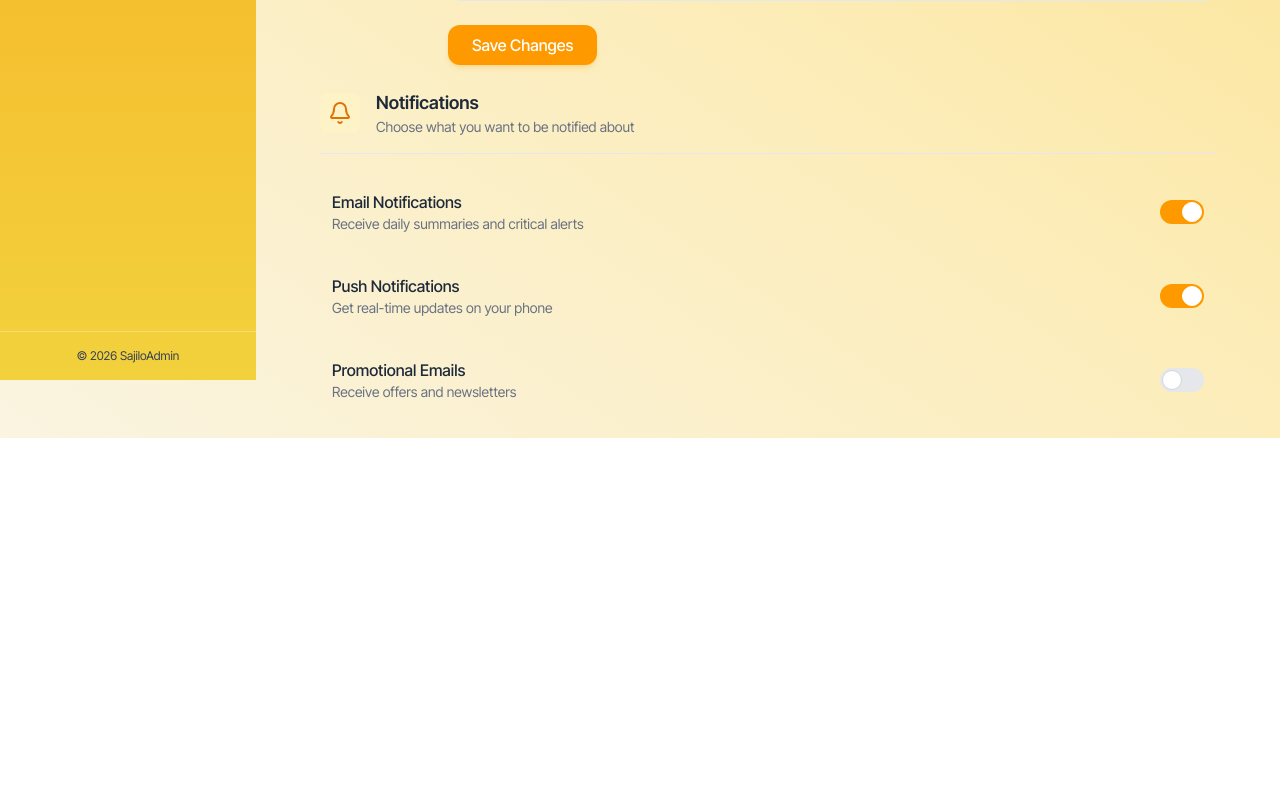
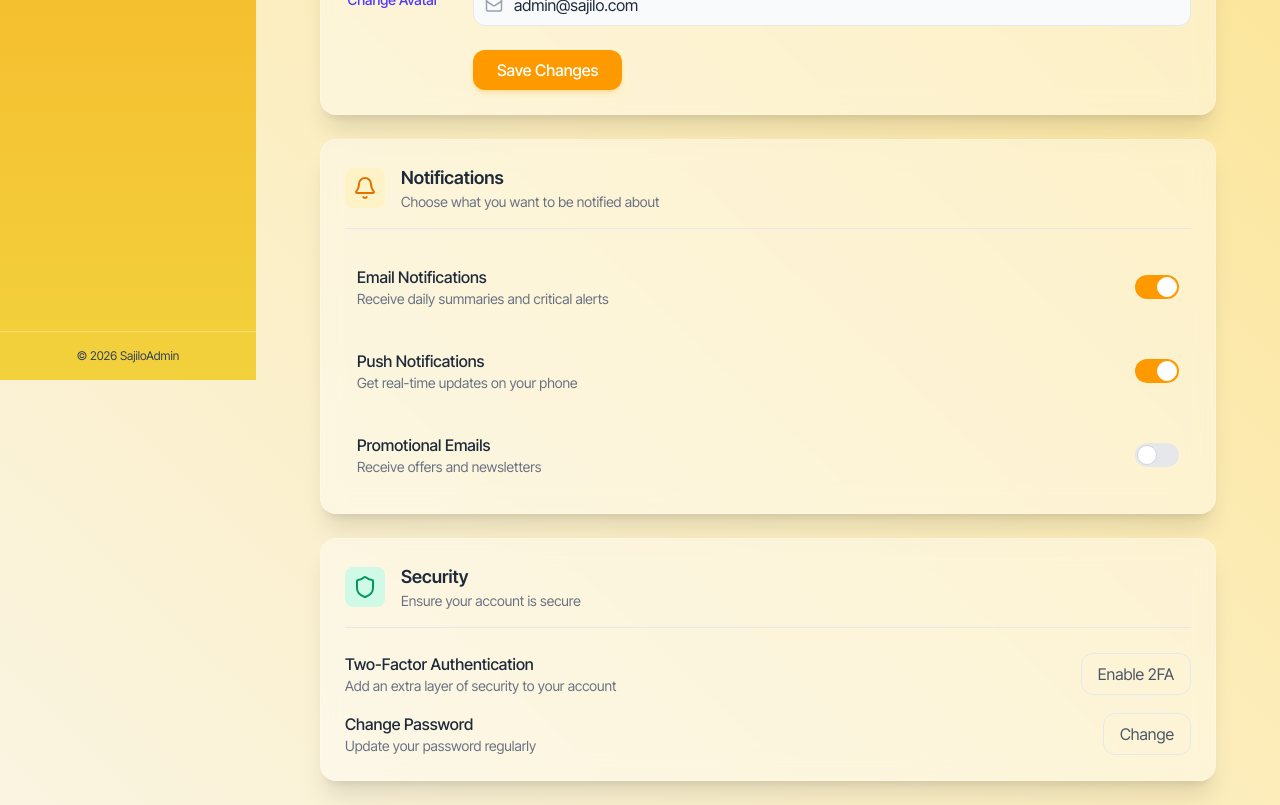
Before and after one commit to bijayjha2025/SajiloAdmin, a React (Vite) app: page /settings in a window 1280 px wide. Shown: the part 420-1225 px from the top of the page. Before the commit the page ends 858 px from the top, so only its background shows below. Built offline with nearby package versions, Linux system fonts and the light colour scheme; a web font is replaced by a local one.

Commit message:
settings page continued

```diff
--- a/src/Pages/Settings.jsx
+++ b/src/Pages/Settings.jsx
@@ -1,6 +1,7 @@
 
 import { useState } from "react";
-import { User, Mail, Bell } from 'lucide-react';
+import { User, Mail, Bell, Shield } from 'lucide-react';
+import GlassCard from "../Components/GlassCard";
 
 
 const Setting = () => {
@@ -14,6 +15,7 @@ const Setting = () => {
   <div className='max-w-4xl mx-auto space-y-6'>
    <h1 className='text-2xl font-bold text-gray-800 dark:text-white mb-6'>Settings</h1>
 
+   <GlassCard className="p-6">
    <div className='flex items-center gap-4 mb-6 border-b border-gray-200 dark:border-gray-700 pb-4'>
     <div className='p-2 bg-indigo-100 dark:bg-indigo-500/20 rounded-lg text-indigo-600 dark:text-indigo-400'>
      <User size={24} />
@@ -57,7 +59,9 @@ const Setting = () => {
      </div>
     </div>
    </div>
+   </GlassCard>
 
+   <GlassCard className="p-6">
    <div className='flex items-center gap-4 mb-6 border-b border-gray-200 dark:border-gray-700 pb-4'>
     <div className='p-2 bg-amber-100 dark:bg-amber-500/20 rounded-lg text-amber-600 dark:text-amber-400'>
      <Bell size={24} />
@@ -87,10 +91,38 @@ const Setting = () => {
      </div>
     ))}
    </div>
+   </GlassCard>
 
+   <GlassCard className="p-6">
+    <div className='flex items-center gap-4 mb-6 border-b border-gray-200 dark:border-gray-700 pb-4'>
+     <div className='p-2 bg-emerald-100 dark:bg-emerald-500/20 rounded-lg text-emerald-600 dark:text-emerald-400'>
+      <Shield size={24} />
+     </div>
 
+     <div>
+      <h2 className='text-lg font-semibold text-gray-800 dark:text-white'>Security</h2>
+      <p className='text-sm text-gray-500 dark:text-gray-400'>Ensure your account is secure</p>
+     </div>
+    </div>
 
+    <div className='flex items-center justify-between'>
+     <div>
+      <p className='font-medium text-gray-800 dark:text-white'>Two-Factor Authentication</p>
+      <p className='text-sm text-gray-500 dark:text-gray-400'>Add an extra layer of security to your account</p>
+     </div>
 
+     <button className='px-4 py-2 border border-gray-200 dark:border-gray-700 rounded-xl text-gray-600 dark:text-gray-300 hover:bg-gray-50 dark:hover:bg-slate-800 transition-colors'>Enable 2FA</button>
+    </div>
+
+    <div className='flex items-center justify-between mt-4'>
+     <div>
+      <p className='font-medium text-gray-800 dark:text-white'>Change Password</p>
+      <p className='text-sm text-gray-500 dark:text-gray-400'>Update your password regularly</p>
+     </div>
+
+     <button className='px-4 py-2 border border-gray-200 dark:border-gray-700 rounded-xl text-gray-600 dark:text-gray-300 hover:bg-gray-50 dark:hover:bg-slate-800 transition-colors'>Change</button>
+    </div>
+   </GlassCard>
   </div>
  );
 }
```
